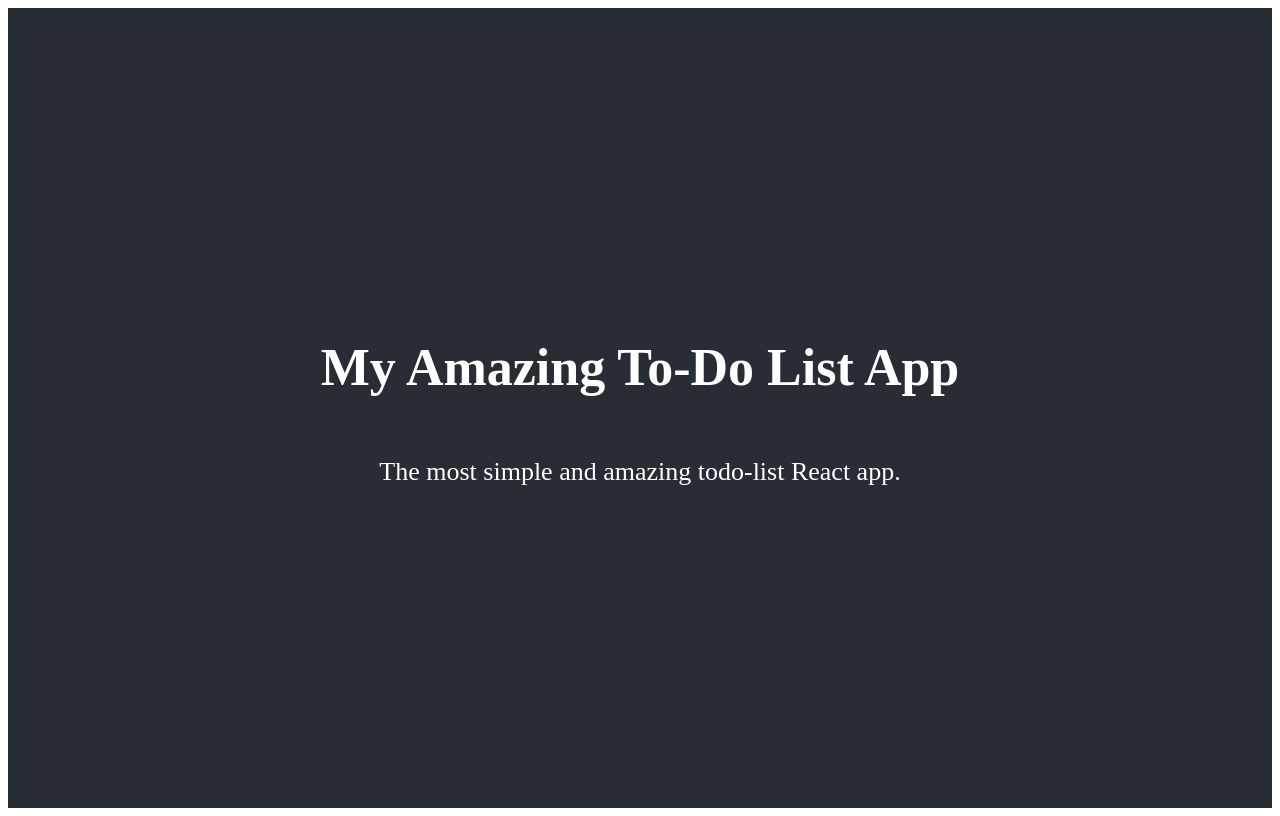
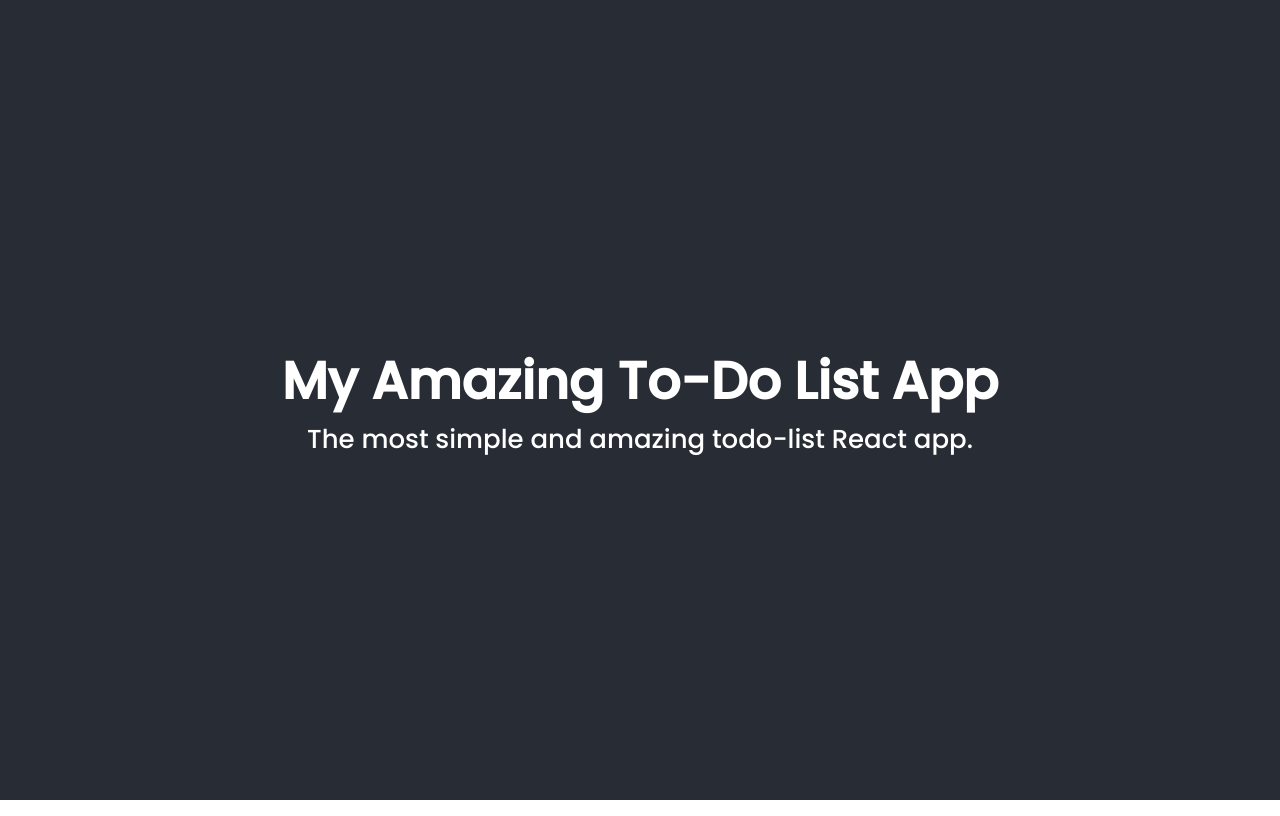
Before and after one commit to claissemartinez/FCB-React-AWS, a React (Create React App) app: page / in a window 1280 px wide. Built offline with nearby package versions, Linux system fonts and the light colour scheme.

Commit message:
Apply additional styles

```diff
--- a/src/index.css
+++ b/src/index.css
@@ -1,3 +1,16 @@
+@import url('https://fonts.googleapis.com/css2?family=Poppins:wght@500&display=swap');
+
+* {
+  padding: 0;
+  margin: 0;
+  box-sizing: border-box;
+}
+
+
+body{
+  font-family: 'Poppins', sans-serif;
+}
+
 .app {
   text-align: center;
 }
--- a/src/index.js
+++ b/src/index.js
@@ -14,10 +14,10 @@
 	return (
 		<div className="app">
 			<header className="app-header">
-			<h1>My Amazing To-Do List App</h1>
-			<p> The most simple and amazing todo-list React app. </p>
+				<h1>My Amazing To-Do List App</h1>
+				<p> The most simple and amazing todo-list React app. </p>
 			</header>
-			</div>
+		</div> //no longer HTML Mark up, this is JSX. Not reccommended to use pure bootstrap, use react-bootstrap.
 
 		);
 }
```
